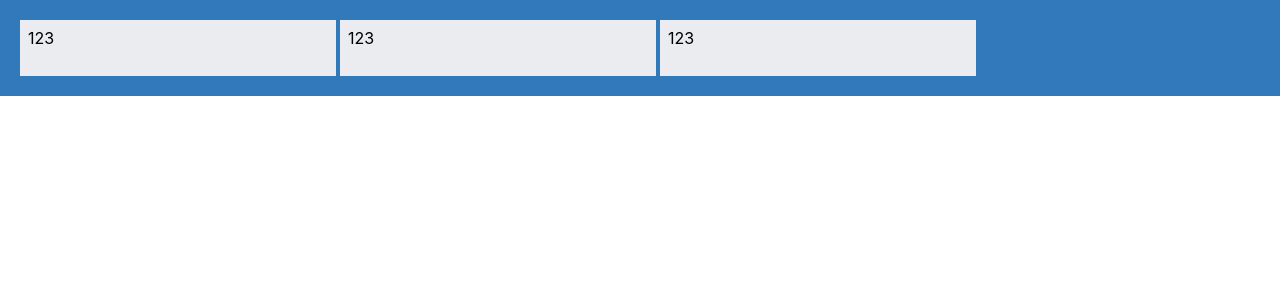
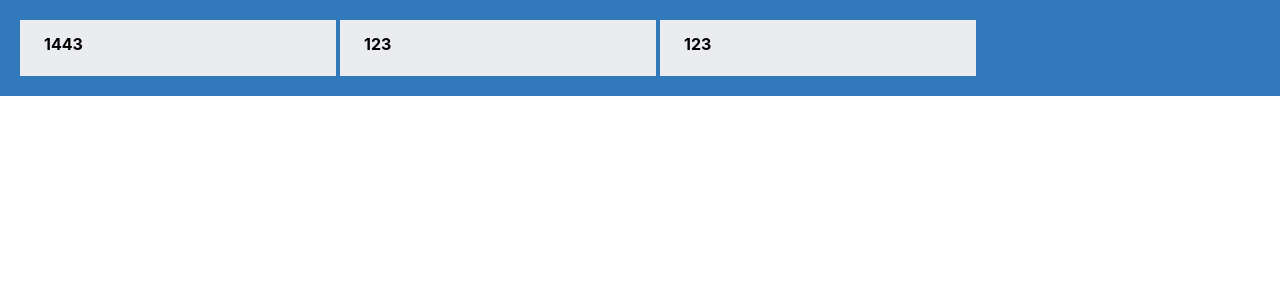
Before and after one commit to TBT50/react-book, a React (Create React App) app: page / in a window 1280 px wide. Shown: the top 300 px of the page. Built offline with nearby package versions, Linux system fonts and the light colour scheme.

Commit message:
Rewrite a fnc App to an arrow function

```diff
--- a/src/App.tsx
+++ b/src/App.tsx
@@ -1,14 +1,24 @@
-import { AppContainer, ColumnContainer } from "./styles";
+import React from "react";
+
+import { AppContainer, ColumnContainer, ColumnTitle } from "./styles";
 import "./App.css";
 
-function App() {
+const App: React.FC = () => {
   return (
-    <AppContainer>
-      <ColumnContainer>123</ColumnContainer>
-      <ColumnContainer>123</ColumnContainer>
-      <ColumnContainer>123</ColumnContainer>
-    </AppContainer>
+    <>
+      <AppContainer>
+        <ColumnContainer>
+          <ColumnTitle>1443</ColumnTitle>
+        </ColumnContainer>
+        <ColumnContainer>
+          <ColumnTitle>123</ColumnTitle>
+        </ColumnContainer>
+        <ColumnContainer>
+          <ColumnTitle>123</ColumnTitle>
+        </ColumnContainer>
+      </AppContainer>
+    </>
   );
-}
+};
 
 export default App;
--- a/src/styles.ts
+++ b/src/styles.ts
@@ -14,3 +14,16 @@ export const ColumnContainer = styled.div`
   min-height: 40px;
   padding: 8px;
 `
+export const ColumnTitle = styled.div`
+  padding: 6px 16px 12px;
+  font-weight: bold;
+`
+
+export const CardContainer = styled.div`
+  background-color: #fff;
+  cursor: pointer;
+  margin-bottom: 0.5rem;
+  max-width: 300px;
+  border-radius: 3px;
+  box-shadow: #091e4240 0 1px 0 0;
+`
```
